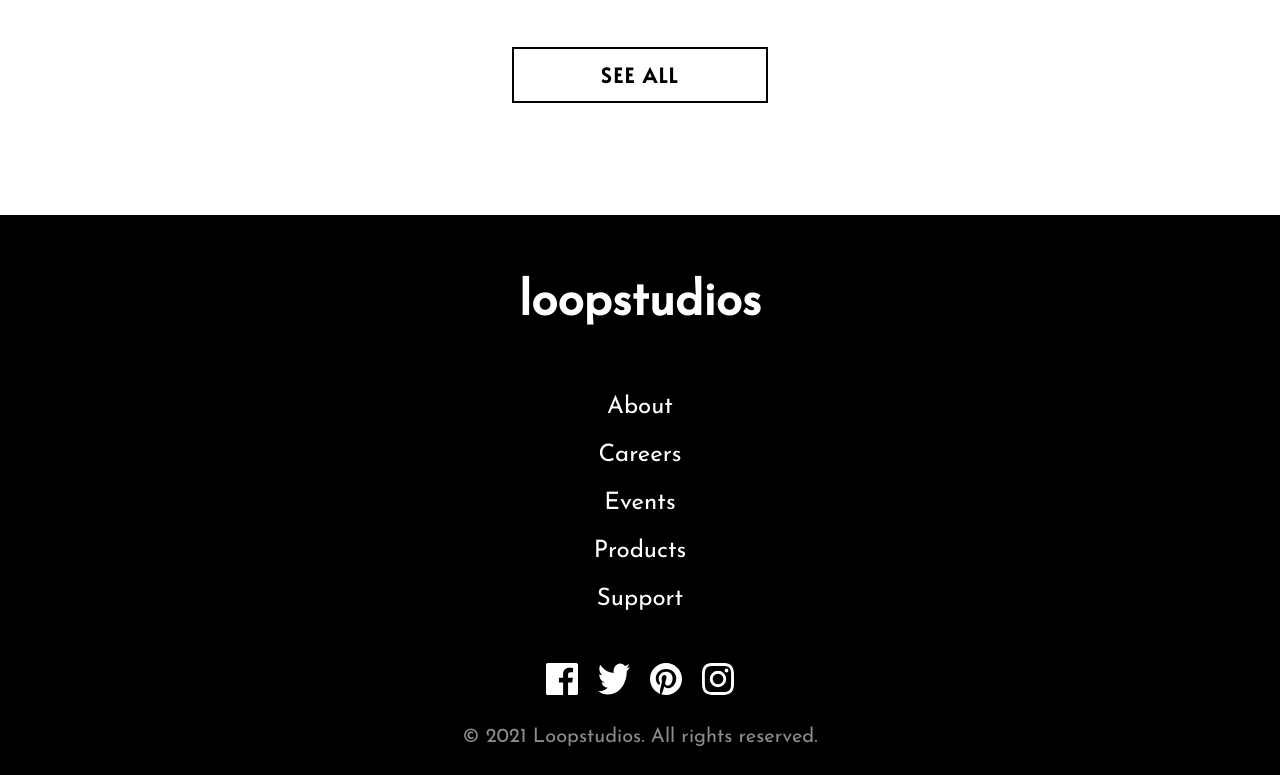
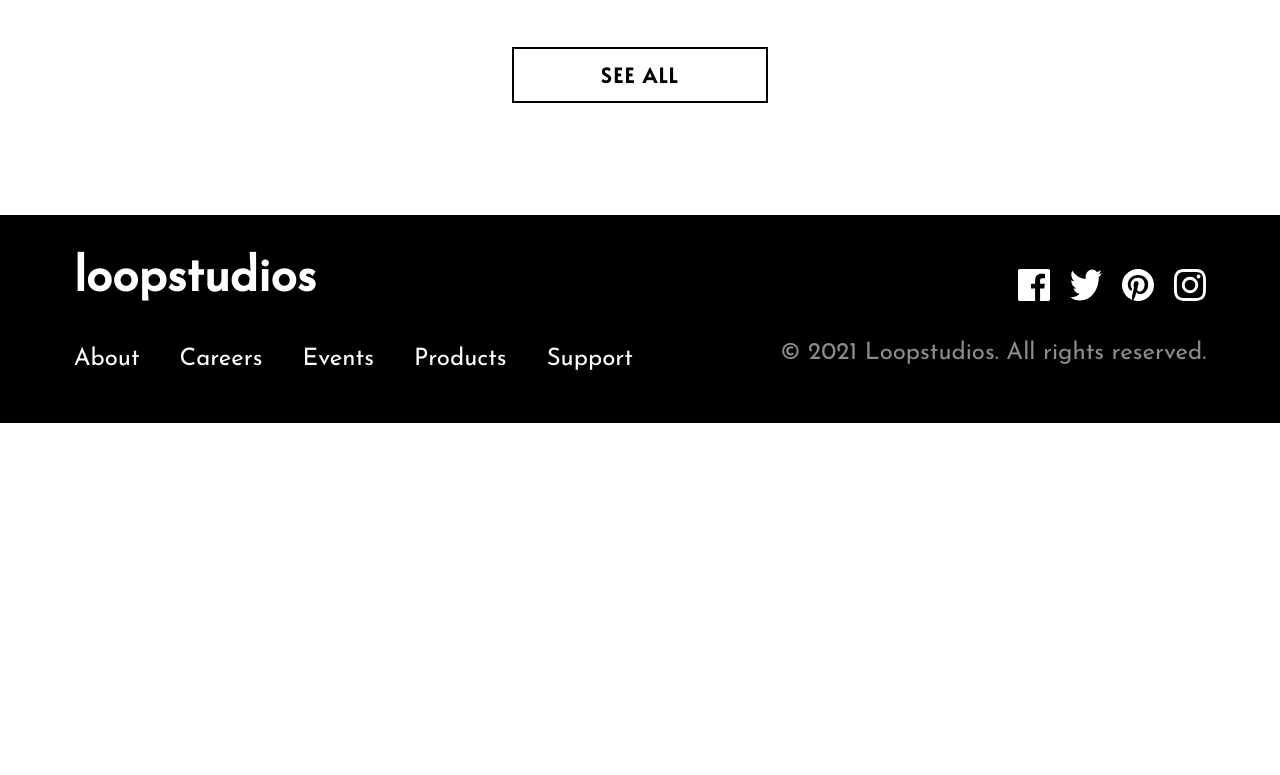
Before and after one commit to Jerome-gir/loopstudios_fm, a React (Vite) app: page / in a window 1280 px wide. Shown: the part 3849-4624 px from the top of the page. After the commit the page ends 4272 px from the top, so only its background shows below. Built offline with nearby package versions, Linux system fonts and the light colour scheme.

Commit message:
Footer version desktop

```diff
--- a/src/components/Footer.tsx
+++ b/src/components/Footer.tsx
@@ -5,9 +5,10 @@ import instagramIcon from "../assets/icon-instagram.svg"
 
 export default function Footer() {
   return (
-    <div className="flex flex-col items-center justify-center bg-black text-white font-Josefin_Sans ">
-      <h3 className="text-5xl font-bold py-16">loopstudios</h3>
-      <ul className="flex flex-col justify-center items-center gap-4 text-2xl pb-12">
+    <div className="flex flex-col sm:flex-row sm:justify-around items-center justify-center bg-black text-white font-Josefin_Sans">
+      <div>
+        <h3 className="text-5xl font-bold py-16 sm:py-10">loopstudios</h3>
+        <ul className="flex flex-col sm:flex-row justify-center items-center gap-4 sm:gap-10 text-2xl pb-12">
           <li>
             <a href="/">About</a>
           </li>
@@ -24,7 +25,9 @@ export default function Footer() {
             <a href="/">Support</a>
           </li>
         </ul>
-      <ul className="flex justify-center items-center gap-5 pb-4">
+      </div>
+      <div>
+        <ul className="flex justify-center sm:justify-end items-center gap-5 pb-4 sm:pb-6">
           <a href="/">
             <img className="size-8" src={facebookIcon} alt="icon facebook" />
           </a>
@@ -38,9 +41,10 @@ export default function Footer() {
             <img className="size-8" src={instagramIcon} alt="icon facebook" />
           </a>
         </ul>
-      <p className="pt-3 pb-6 text-dark_gray text-xl">
+        <p className="pt-3 pb-6 sm:pb-0 text-dark_gray text-xl sm:text-2xl">
           © 2021 Loopstudios. All rights reserved.
         </p>
       </div>
+    </div>
   )
 }
```
Lines whose indentation alone changed are shown as unchanged.
